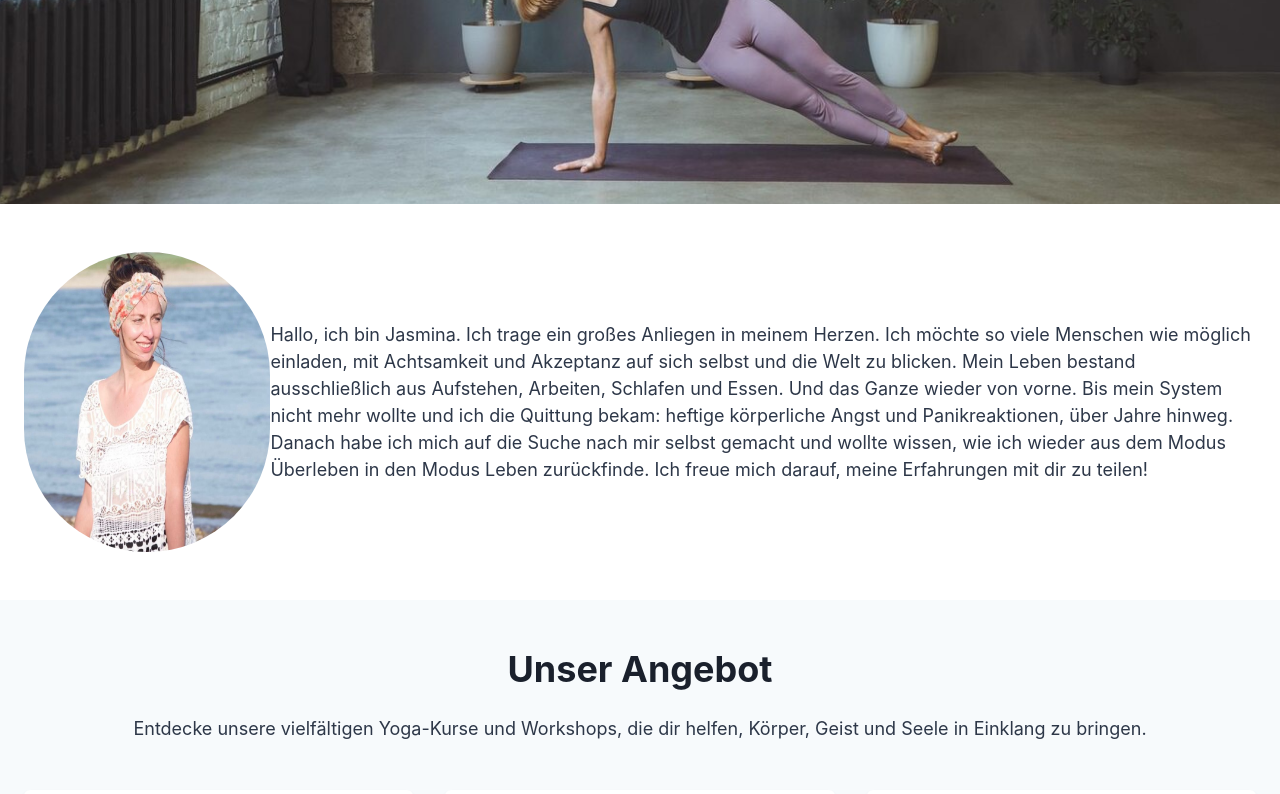
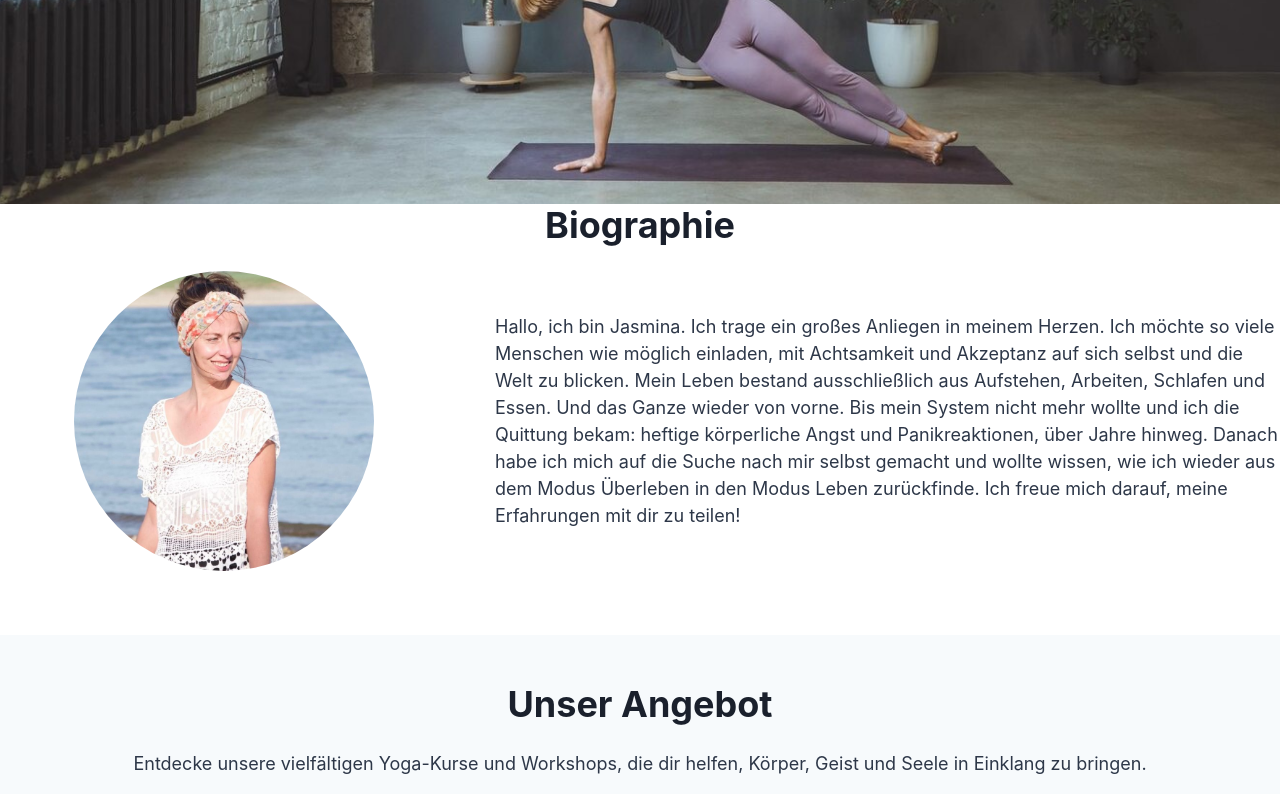
Before and after one commit to mouadmeziani/jasmina-yoga-website, a Next.js app: page / in a window 1280 px wide. Shown: the part 673-1467 px from the top of the page. Built offline with nearby package versions, Linux system fonts and the light colour scheme.

Commit message:
Add new conditionally controlled Title in BioSection

```diff
--- a/components/BioSection.tsx
+++ b/components/BioSection.tsx
@@ -1,7 +1,8 @@
 // components/BioSection.tsx
 "use client";
-import { Box, Text, Image, Flex, SimpleGrid } from "@chakra-ui/react";
+import { Box, Text, Image, Flex, SimpleGrid, Heading } from "@chakra-ui/react";
 import { motion } from "framer-motion";
+import { usePathname } from "next/navigation";
 
 interface BioSectionProps {
   bio: string;
@@ -9,11 +10,20 @@ interface BioSectionProps {
 }
 
 export function BioSection({ bio, imageSrc }: BioSectionProps) {
+  const pathname = usePathname();
   return (
-    <Box py="12" px="6">
+    <Box
+      maxW="7xl"
+      mx="auto"
+      mb="4em"
+      textAlign="center"
+      mt={pathname === "/about" ? "5em" : "0"}
+    >
+      {pathname === "/" && <Heading mb="6">Biographie</Heading>}
       <SimpleGrid
-        gridTemplateColumns={{ base: "1fr", md: "1fr 4fr" }}
+        gridTemplateColumns={{ base: "1fr", md: "3fr 5fr" }}
         alignItems="center"
+        justifyItems="center"
       >
         <motion.div
           initial={{ x: -100, opacity: 0 }}
@@ -29,7 +39,7 @@ export function BioSection({ bio, imageSrc }: BioSectionProps) {
             mb={{ base: "8", md: "0" }}
           />
         </motion.div>
-        <Text fontSize="lg" color="gray.700">
+        <Text fontSize="lg" color="gray.700" textAlign="left" ml="15">
           {bio}
         </Text>
       </SimpleGrid>
```
